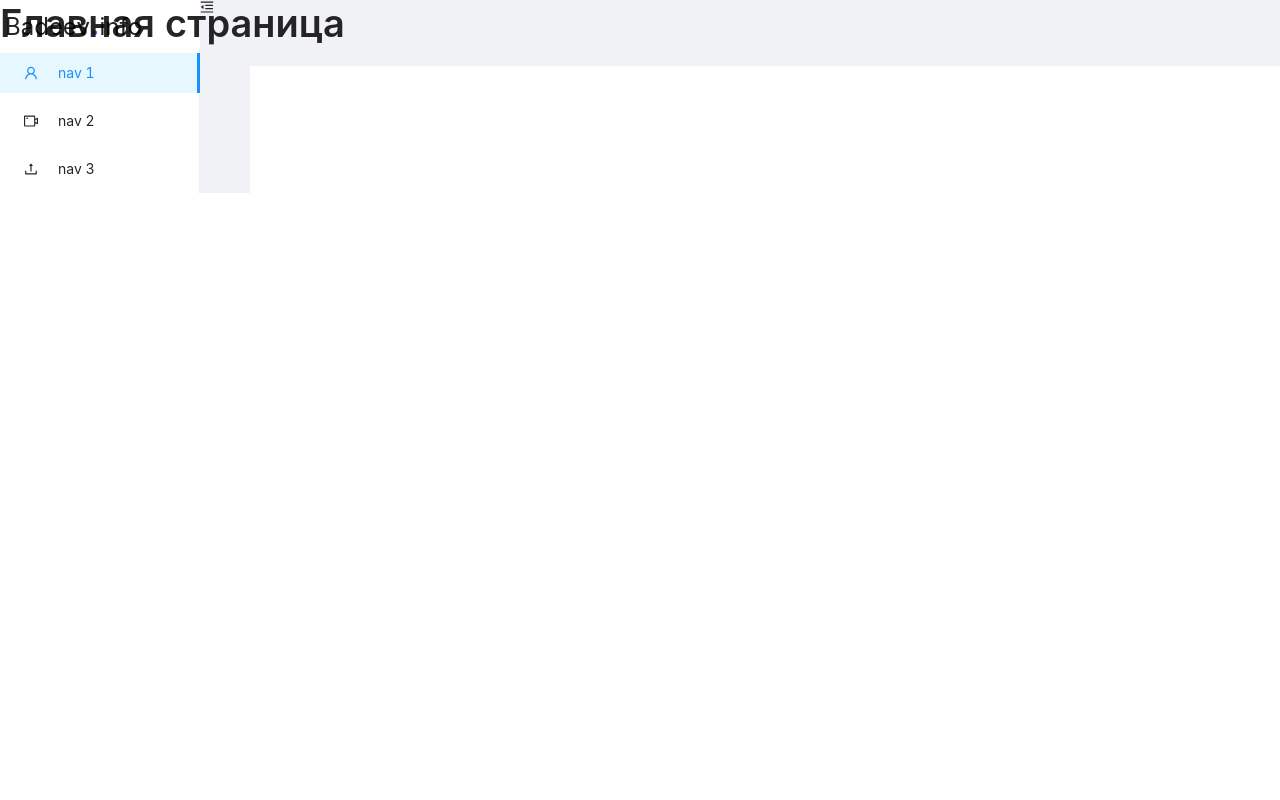
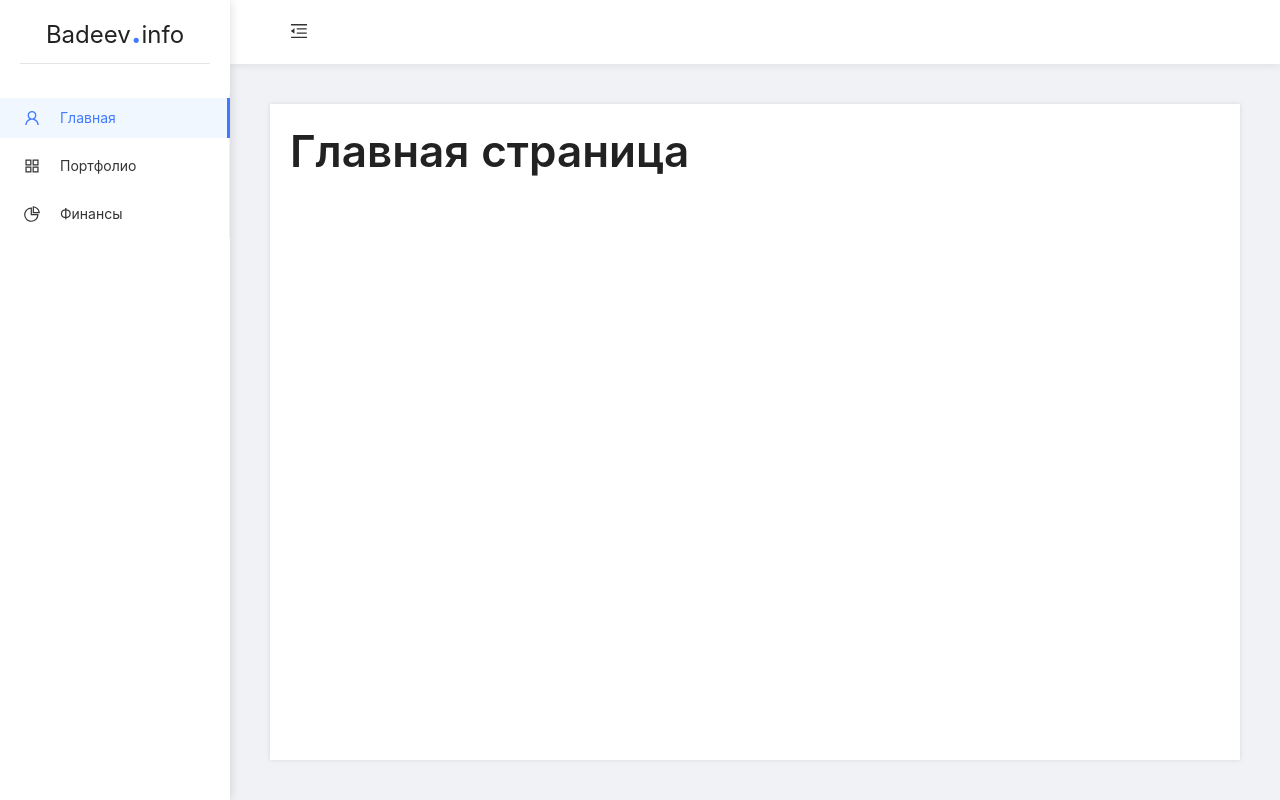
Before and after one commit to DmitriyBadeev/cabinet.badeev.info, a React (Create React App) app: page / in a window 1280 px wide. Built offline with nearby package versions, Linux system fonts and the light colour scheme.

Commit message:
added layout

```diff
--- /dev/null
+++ b/craco.config.js
@@ -0,0 +1,25 @@
+const CracoLessPlugin = require("craco-less")
+
+module.exports = {
+    plugins: [
+        {
+            plugin: CracoLessPlugin,
+            options: {
+                lessLoaderOptions: {
+                    lessOptions: {
+                        modifyVars: {
+                            "@primary-color": "#407BFF",
+                            "@link-color": "@heading-color",
+                            "@link-color-dark": "fade(#fff, 100%)",
+                            "@link-hover-color": "#407BFF",
+                            "@font-size-base": "16px",
+                            "@heading-color": "#222",
+                            "@text-color": "#333",
+                        },
+                        javascriptEnabled: true,
+                    },
+                },
+            },
+        },
+    ],
+}
--- /dev/null
+++ b/src/common-styles.tsx
@@ -0,0 +1,13 @@
+import styled from "styled-components"
+
+export const Flex = styled.div`
+    display: flex;
+`
+
+export const HorizontalCenter = styled(Flex)`
+    justify-content: center;
+`
+
+export const Center = styled(HorizontalCenter)`
+    align-items: center;
+`
--- a/src/components/logo/Logo.tsx
+++ b/src/components/logo/Logo.tsx
@@ -1,10 +1,10 @@
 import React from "react"
 import { Link } from "react-router-dom"
-import styled from "styled-components"
+import styled, { css } from "styled-components"
 
-const LogoStyle = styled.div`
-    font-size: 24px;
-    color: #222;
+const LogoStyle = styled.div<propTypes>`
+    font-size: 1.5rem;
+    color: "#222";
     transition: all 0.2s;
     padding: 0 5px;
     border-radius: 10px;
@@ -13,11 +13,22 @@ const LogoStyle = styled.div`
 `
 
 const Point = styled.span`
-    font-size: 36px;
+    font-size: 2.5rem;
     color: ${(props) => props.theme.primary};
 `
 
-const Logo: React.FC = () => {
+type propTypes = {
+    isSmall?: boolean
+}
+
+const Logo: React.FC<propTypes> = ({ isSmall = false }) => {
+    if (isSmall)
+        return (
+            <Link to="/">
+                <LogoStyle isSmall={isSmall}>B</LogoStyle>
+            </Link>
+        )
+
     return (
         <Link to="/">
             <LogoStyle>
--- a/src/index.css
+++ b/src/index.less
@@ -1,4 +1,4 @@
-@import "~antd/dist/antd.css";
+@import "~antd/dist/antd.less";
 
 body {
     margin: 0;
--- a/src/index.tsx
+++ b/src/index.tsx
@@ -1,6 +1,6 @@
 import React from "react"
 import ReactDOM from "react-dom"
-import "./index.css"
+import "./index.less"
 import App from "./App"
 
 ReactDOM.render(
--- /dev/null
+++ b/src/pages/shared/Header.tsx
@@ -0,0 +1,44 @@
+import React from "react"
+import { Layout } from "antd"
+import styled, { css } from "styled-components"
+import useStore from "store/useStore"
+import { MenuUnfoldOutlined, MenuFoldOutlined } from "@ant-design/icons"
+import { observer } from "mobx-react"
+
+const HeaderWrapper = styled(Layout.Header)`
+    background: #fff;
+    box-shadow: 0 0 10px rgba(0, 0, 0, 0.1);
+`
+
+const Icon = css`
+    font-size: 18px;
+    line-height: 64px;
+    padding: 0 10px;
+    cursor: pointer;
+    transition: color 0.3s;
+    &:hover {
+        color: ${(props) => props.theme.primary};
+    }
+`
+
+const MenuUnfold = styled(MenuUnfoldOutlined)`
+    ${Icon}
+`
+
+const MenuFold = styled(MenuFoldOutlined)`
+    ${Icon}
+`
+
+const Header: React.FC = observer(() => {
+    const { NavStore } = useStore()
+
+    return (
+        <HeaderWrapper>
+            {React.createElement(NavStore.isMenuCollapsed ? MenuUnfold : MenuFold, {
+                onClick: () => NavStore.toggleMenu(),
+            })}
+        </HeaderWrapper>
+    )
+})
+
+export default Header
--- a/src/pages/shared/Shared.tsx
+++ b/src/pages/shared/Shared.tsx
@@ -1,15 +1,31 @@
 import React from "react"
 import { Layout } from "antd"
 import SideBar from "./SideBar"
+import Header from "./Header"
+import styled from "styled-components"
 
 const { Content } = Layout
 
+const MainLayout = styled(Layout)`
+    min-height: 100vh;
+`
+
+const ContentWrapper = styled(Content)`
+    margin: 40px;
+    background: white;
+    box-shadow: 0 0 5px rgba(0, 0, 0, 0.1);
+    padding: 20px;
+`
+
 const Shared: React.FC = (props) => {
     return (
-        <Layout>
+        <MainLayout>
             <SideBar />
-            <Content>{props.children}</Content>
-        </Layout>
+            <Layout>
+                <Header />
+                <ContentWrapper>{props.children}</ContentWrapper>
+            </Layout>
+        </MainLayout>
     )
 }
 
--- a/src/pages/shared/SideBar.tsx
+++ b/src/pages/shared/SideBar.tsx
@@ -1,55 +1,52 @@
-import React, { useState } from "react"
+import React from "react"
 import { Layout, Menu } from "antd"
-import Logo from "../../components/logo/Logo"
-import {
-    MenuUnfoldOutlined,
-    MenuFoldOutlined,
-    UserOutlined,
-    VideoCameraOutlined,
-    UploadOutlined,
-} from "@ant-design/icons"
+import Logo from "components/logo/Logo"
+import { Center } from "common-styles"
 import styled from "styled-components"
+import { observer } from "mobx-react"
+import useStore from "store/useStore"
+import { UserOutlined, AppstoreOutlined, PieChartOutlined } from "@ant-design/icons"
 
 const { Sider } = Layout
+const { Item } = Menu
 
-const SideBarWrapper = styled.div`
-    position: fixed;
-    width: 250px;
-    background: white;
+const LogoWrapper = styled(Center)`
+    height: 64px;
+    margin: 0 20px;
+    border-bottom: solid 1px rgba(0, 0, 0, 0.1);
 `
 
-const CustomSider = styled(Sider)`
-    width: 250px;
+const MenuWrapper = styled.div`
+    margin: 30px 0;
 `
 
-const SideBar: React.FC = () => {
-    const [collapsed, setCollapsed] = useState(false)
+const StyledSider = styled(Sider)`
+    box-shadow: 0 0 10px rgba(0, 0, 0, 0.15);
+`
+
+const SideBar: React.FC = observer(() => {
+    const { NavStore } = useStore()
 
     return (
-        <SideBarWrapper>
-            <Layout>
-                <CustomSider trigger={null} collapsible collapsed={collapsed} theme="light">
-                    <Logo />
-                    <Menu theme="light" mode="inline" defaultSelectedKeys={["1"]}>
-                        <Menu.Item key="1" icon={<UserOutlined />}>
-                            nav 1
-                        </Menu.Item>
-                        <Menu.Item key="2" icon={<VideoCameraOutlined />}>
-                            nav 2
-                        </Menu.Item>
-                        <Menu.Item key="3" icon={<UploadOutlined />}>
-                            nav 3
-                        </Menu.Item>
-                    </Menu>
-                </CustomSider>
-                <Layout>
-                    {React.createElement(collapsed ? MenuUnfoldOutlined : MenuFoldOutlined, {
-                        onClick: () => setCollapsed(!collapsed),
-                    })}
-                </Layout>
-            </Layout>
-        </SideBarWrapper>
+        <StyledSider width={230} trigger={null} collapsible collapsed={NavStore.isMenuCollapsed} theme="light">
+            <LogoWrapper>
+                <Logo isSmall={NavStore.isMenuCollapsed} />
+            </LogoWrapper>
+            <MenuWrapper>
+                <Menu theme="light" mode="inline" defaultSelectedKeys={["1"]}>
+                    <Item key="1" icon={<UserOutlined />}>
+                        Главная
+                    </Item>
+                    <Item key="2" icon={<AppstoreOutlined />}>
+                        Портфолио
+                    </Item>
+                    <Item key="3" icon={<PieChartOutlined />}>
+                        Финансы
+                    </Item>
+                </Menu>
+            </MenuWrapper>
+        </StyledSider>
     )
-}
+})
 
 export default SideBar
--- /dev/null
+++ b/src/store/NavStore.ts
@@ -0,0 +1,9 @@
+import { observable, action } from "mobx"
+
+export default class NavStore {
+    @observable isMenuCollapsed = false
+
+    @action toggleMenu() {
+        this.isMenuCollapsed = !this.isMenuCollapsed
+    }
+}
--- /dev/null
+++ b/src/store/useStore.ts
@@ -0,0 +1,10 @@
+import React from "react"
+import NavStore from "./NavStore"
+
+const StoreContext = React.createContext({
+    NavStore: new NavStore(),
+})
+
+const useStore = () => React.useContext(StoreContext)
+
+export default useStore
```
Also changed, not shown: package.json (+9 -5 lines), tsconfig.json (+5 -9 lines), 2 other files (tests, documents, lock files or other folders).
